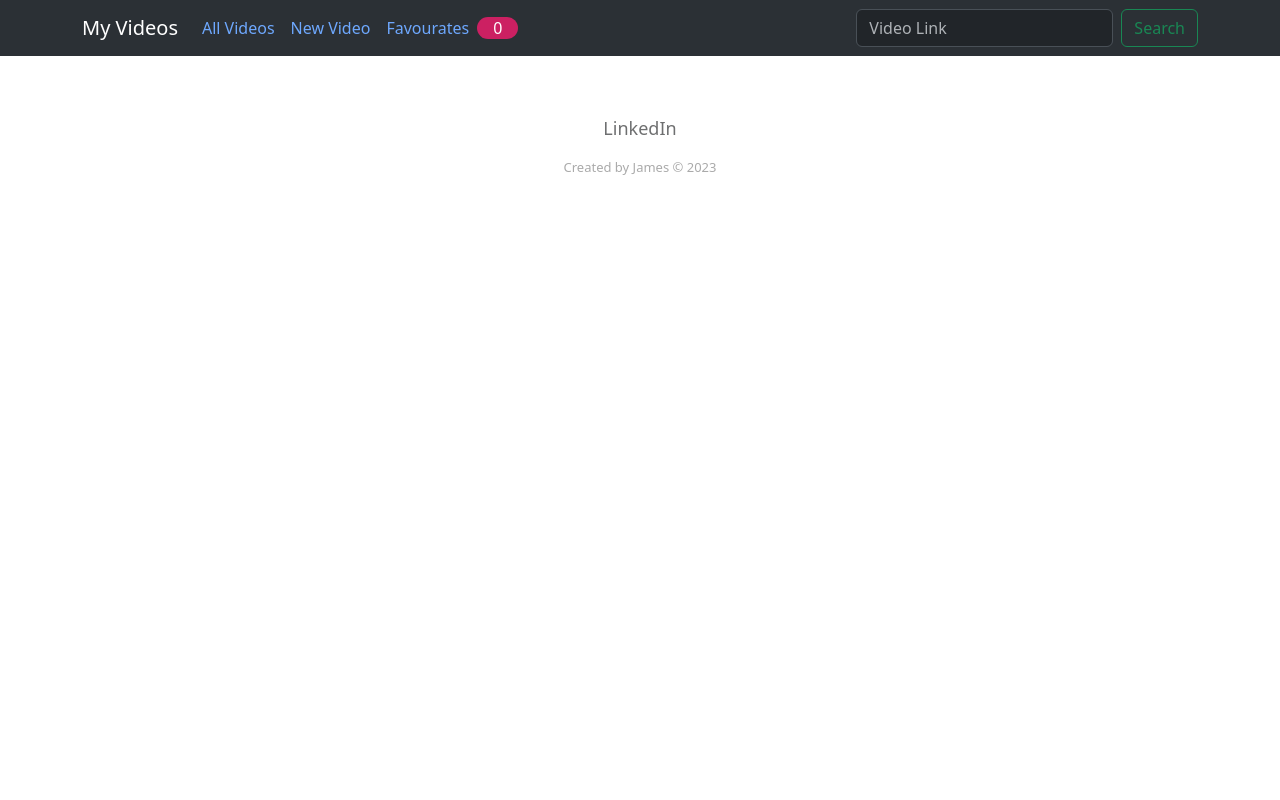
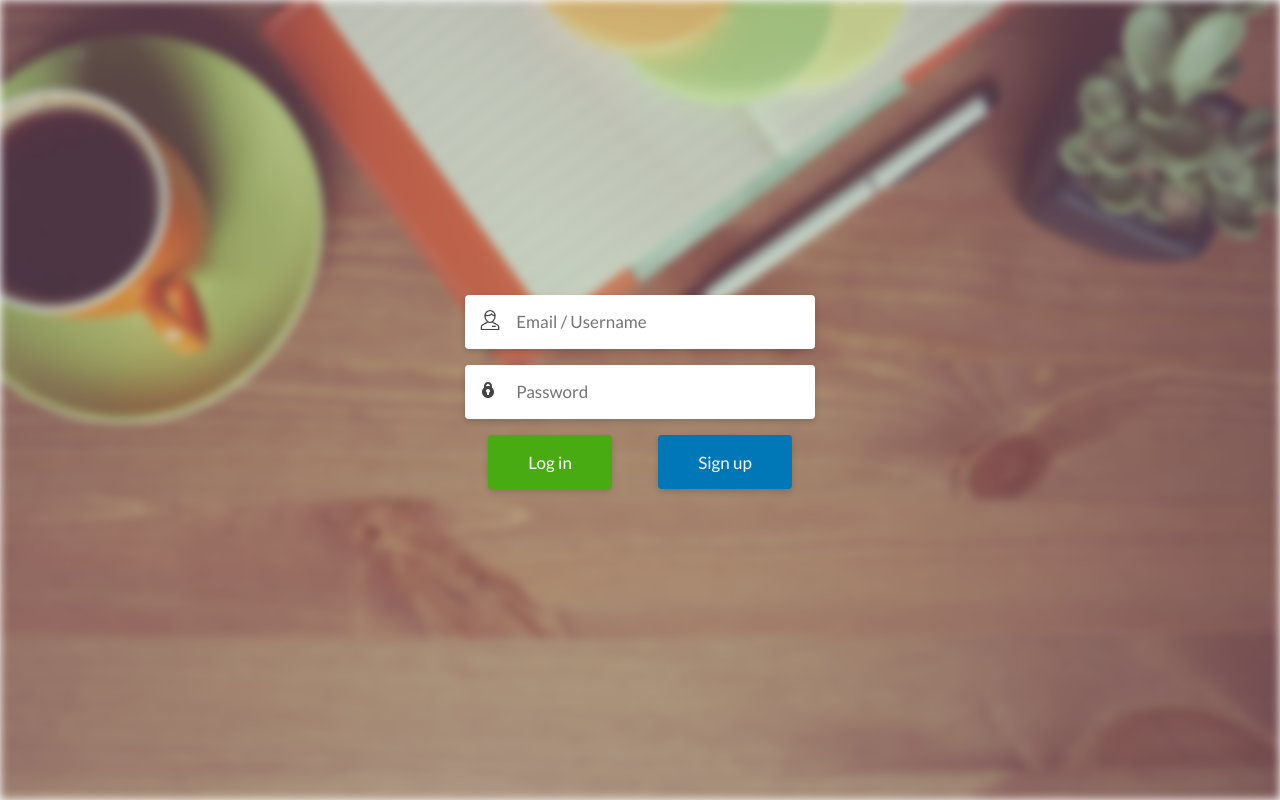
Before and after one commit to JamesBond8088/React_My_Video, a React (Create React App) app: page / in a window 1280 px wide. Built offline with nearby package versions, Linux system fonts and the light colour scheme.

Commit message:
modified database and created login signup functions

```diff
--- a/package.json
+++ b/package.json
@@ -7,9 +7,13 @@
     "@testing-library/jest-dom": "^5.16.5",
     "@testing-library/react": "^13.4.0",
     "@testing-library/user-event": "^13.5.0",
+    "axios": "^1.6.2",
     "bootstrap": "^5.3.1",
+    "cheerio": "^1.0.0-rc.12",
+    "cors": "^2.8.5",
     "firebase": "^10.3.1",
     "jquery": "^3.7.1",
+    "jshashes": "^1.0.8",
     "react": "^18.2.0",
     "react-bootstrap": "^2.8.0",
     "react-cookie": "^6.1.0",
--- a/src/App.js
+++ b/src/App.js
@@ -1,11 +1,11 @@
 import { Route, Routes, useNavigate } from "react-router-dom";
 import { getAuth, signInAnonymously } from "firebase/auth";
-import { app } from "./firebase"
+import { app, db } from "./firebase"
+import { ref, update, get } from "firebase/database";
 
-import AllMeetupsPage from "./pages/AllMeetups";
+import AllVideosPage from "./pages/AllVideos";
 import NewMeetupsPage from "./pages/NewMeetup";
-import FavouratesPage from "./pages/Favourate";
-import LoginPage from "./pages/Login";
+import LoginForm from "./pages/LoginForm";
 
 import Layout from "./components/layout/Layout";
 import { useState } from "react";
@@ -15,20 +15,32 @@
 function App() {
   const navigate = useNavigate();
 
+  const Hashes = require('jshashes')
+
   const [cookies, setCookie] = useCookies(["user"]);
 
-  const [loggedIn, setLogin] = useState(true)
+  const [loggedIn, setLogin] = useState(false)
 
   const auth = getAuth(app);
 
-  function handleLogin(userInfo) {
+  // if sign up has no error, store the user information
+  function SignUpSuccess(userInfo) {
+    const username = userInfo["username"]
+    const password = userInfo["password"]
+
     setCookie("user", userInfo, { path: "/" });
 
     signInAnonymously(auth)
       .then(() => {
-        console.log("signed in")
+
+        var passwordSHA256 = new Hashes.SHA256().b64(password)
+        const updates = {};
+        updates[username] = passwordSHA256;
+        update(ref(db, 'accounts/'), updates).then(() => {
+          navigate("/home");
+        });
+
         setLogin(true)
-        navigate("/home");
       })
       .catch((error) => {
         const errorCode = error.code;
@@ -38,18 +50,67 @@
       });
   }
 
+  function handleSignUp(userInfo) {
+    const username = userInfo["username"]
+
+    const query = ref(db, "accounts")
+    get(query)
+      .then((snapshot) => {
+        const data = snapshot.toJSON()
+        if (username in data) {
+          alert("username already taken")
+        }
+        else {
+          SignUpSuccess(userInfo)
+        }
+      })
+      .catch((error) => {
+        const errorCode = error.code;
+        const errorMessage = error.message;
+        console.log(errorCode, errorMessage)
+        alert("could not get user data")
+      });
+  }
+
+  function handleLogin(userInfo) {
+    const username = userInfo["username"]
+    const password = userInfo["password"]
+
+    const query = ref(db, "accounts")
+    get(query)
+      .then((snapshot) => {
+        const data = snapshot.toJSON()
+        console.log(data)
+        if (!(username in data)) {
+          alert("username and password incorrect")
+        }
+        else {
+          const accountPassword = data[username]
+          var passwordSHA256 = new Hashes.SHA256().b64(password)
+          console.log("Sha256 ", passwordSHA256)
+          if (accountPassword !== passwordSHA256) {
+            alert("username and password incorrect")
+          }
+          else {
+            setCookie("user", userInfo, { path: "/" });
+            setLogin(true)
+          }
+        }
+      });
+  }
+
   return (
     <CookiesProvider>
       {loggedIn ? (
         <Layout>
           <Routes>
-            <Route path="/home" element={<AllMeetupsPage user={cookies.user} />}></Route>
+            <Route path="/home" element={<AllVideosPage user={cookies.user} />}></Route>
             <Route path="/newMeetup" element={<NewMeetupsPage />}></Route>
-            <Route path="/favourates" element={<FavouratesPage />}></Route>
+            {/* <Route path="/favourates" element={<FavouratesPage />}></Route> */}
           </Routes>
         </Layout>
       ) : (
-        <LoginPage onLogin={handleLogin} />
+        <LoginForm handleSignUp={handleSignUp} handleLogin={handleLogin} />
       )}
     </CookiesProvider>
   );
--- a/src/components/layout/MainNavigation.js
+++ b/src/components/layout/MainNavigation.js
@@ -37,12 +37,12 @@
 
     const url = video_url.current.value;
     if (url === "") {
-      alert("Empty Url")
+      alert("Empty URL")
       return
     }
     const meetUpInfo = {
       title: url,
-      image: noImage,
+      image: '',
       address: url,
       description: "Testing",
     }
@@ -58,10 +58,6 @@
           <Nav className="me-auto">
             <Nav.Link> <Link to="/home" color="white">All Videos</Link> </Nav.Link>
             <Nav.Link> <Link to="/newMeetup" background="yellow">New Video</Link> </Nav.Link>
-            <Nav.Link>
-              <Link to="/favourates">Favourates<span className={classes.badge}>{favouratesCtx.totalFavourates}</span>
-              </Link>
-            </Nav.Link>
           </Nav>
           <Form className="d-flex" onSubmit={submitHandle}>
             <Form.Control
--- a/src/components/meetups/MeetUpItems.js
+++ b/src/components/meetups/MeetUpItems.js
@@ -1,6 +1,4 @@
-import { useContext, useState } from "react";
-import classes from "./MeetUpItems.module.css";
-import FavourateContext from "../../store/favourate-context";
+import { useState } from "react";
 import { db } from "../../firebase";
 import { useNavigate } from "react-router-dom"
 import { ref, remove } from "firebase/database";
@@ -15,25 +13,14 @@
   if (!urlAddress.startsWith('https')) {
     urlAddress = "https://" + urlAddress
   }
-  const favouratesCtx = useContext(FavourateContext);
 
-  const itemIsFavourate = favouratesCtx.itemIsFavourate(props.id);
-  function toggleFavourateHandler() {
-    if (itemIsFavourate) {
-      favouratesCtx.removeFavourate(props.id);
-    } else {
-      favouratesCtx.addFavourate({
-        id: props.id,
-        image: props.image,
-        address: props.address,
-        description: props.description,
-        title: props.title
-      })
-    }
-  }
   const navigate = useNavigate();
 
   function deleteVideo() {
+    // close the modal after delete
+    handleClose()
+
+    // remove from the database
     remove(ref(db, `videos/${props.id}`)).then(() => {
       navigate("/home");
     });
@@ -64,7 +51,7 @@
       <Card>
         <a href={props.url}><Card.Img variant="top" src={props.image} /></a>
         <Card.Body>
-          <Card.Title>{props.title}</Card.Title>
+          <a className="link-dark" href={props.url}><Card.Title>{props.title}</Card.Title></a>
           <Card.Text>
             {props.description}
           </Card.Text>
--- a/src/components/meetups/NewMeetupForm.js
+++ b/src/components/meetups/NewMeetupForm.js
@@ -7,7 +7,7 @@
   const addressInputRef = useRef();
   const descriptionInputRef = useRef();
 
-  const noImage = "https://upload.wikimedia.org/wikipedia/commons/thumb/a/ac/No_image_available.svg/1024px-No_image_available.svg.png"
+  // const noImage = "https://upload.wikimedia.org/wikipedia/commons/thumb/a/ac/No_image_available.svg/1024px-No_image_available.svg.png"
 
   function submitHandler(event) {
     event.preventDefault();
@@ -18,7 +18,7 @@
     const enteredDescription = descriptionInputRef.current.value;
 
     if (enteredImage.length === 0) {
-      enteredImage = noImage
+      enteredImage = ''
     }
 
     const meetUpInfo = {
--- a/src/components/ui/Cards.js
+++ b/src/components/ui/Cards.js
@@ -1,4 +1,4 @@
 import classes from "./Cards.module.css";
 export default function Cards(props) {
-  return <div className={classes.card}>{props.children}</div>;
+    return <div className={classes.card}>{props.children}</div>;
 }
--- a/src/components/ui/Cards.module.css
+++ b/src/components/ui/Cards.module.css
@@ -1,5 +1,5 @@
 .card {
-  background-color: white;
-  border-radius: 6px;
-  box-shadow: 0 2px 8px rgba(0, 0, 0, 0.2);
+    background-color: white;
+    border-radius: 6px;
+    box-shadow: 0 2px 8px rgba(0, 0, 0, 0.2);
 }
--- a/src/pages/AllMeetups.js
+++ b/src/pages/AllVideos.js
@@ -3,7 +3,7 @@
 import { db } from "../firebase";
 import { onValue, ref } from "firebase/database";
 
-function AllMeetupsPage(props) {
+export default function AllVideosPage(props) {
   const username = props["user"]["username"]
 
   const [isLoading, setIsLoading] = useState(true);
@@ -64,5 +64,3 @@
     </div>
   );
 }
-
-export default AllMeetupsPage;
--- /dev/null
+++ b/src/pages/LoginForm.js
@@ -0,0 +1,88 @@
+import classes from "./LoginForm.module.css";
+import { useState, useRef } from "react";
+
+export default function LoginForm(props) {
+
+    const [signup, setsignup] = useState(false);
+
+    const usernameRef = useRef();
+    const passwordRef = useRef();
+    const repeated_passwordRef = useRef();
+
+
+    function signupPage(event) {
+        event.preventDefault();
+        setsignup(true)
+    }
+
+    function loginPage(event) {
+        event.preventDefault();
+        setsignup(false)
+    }
+
+    function handleSignup(event) {
+        event.preventDefault();
+
+        const username = usernameRef.current.value;
+        const password = passwordRef.current.value;
+        const repeated_password = repeated_passwordRef.current.value;
+
+        if (password === repeated_password) {
+            console.log({ username, password })
+            props.handleSignUp({ username, password })
+        }
+        else {
+            alert("password not matching")
+        }
+    }
+
+    function handleLogin(event) {
+        event.preventDefault();
+
+        const username = usernameRef.current.value;
+        const password = passwordRef.current.value;
+        props.handleLogin({ username, password })
+    }
+
+    // sign up and log in page
+    return (
+        <div>
+            {signup ? (
+                <div className={classes.container} >
+                    <div className={classes.bg}></div>
+                    <form className={classes.form} onSubmit={handleSignup}>
+                        <div className={classes.form_field}>
+                            <input type="text" placeholder="Email / Username" required ref={usernameRef} />
+                        </div>
+                        <div className={classes.form_field}>
+                            <input type="password" placeholder="Password" required ref={passwordRef} />
+                        </div>
+                        <div className={classes.form_field}>
+                            <input type="password" placeholder="Repeat Password" required ref={repeated_passwordRef} />
+                        </div>
+                        <div className={classes.form_field}>
+                            <button className={classes.loginbtn} type="submit">Sign up</button>
+                            <button className={classes.signupbtn} onClick={loginPage}>Log in</button>
+                        </div>
+                    </form>
+                </div >
+            ) : (
+                <div className={classes.container} >
+                    <div className={classes.bg}></div>
+                    <form className={classes.form} onSubmit={handleLogin}>
+                        <div className={classes.form_field}>
+                            <input type="text" placeholder="Email / Username" required ref={usernameRef} />
+                        </div>
+                        <div className={classes.form_field}>
+                            <input type="password" placeholder="Password" required ref={passwordRef} />
+                        </div>
+                        <div className={classes.form_field}>
+                            <button className={classes.loginbtn} type="submit">Log in</button>
+                            <button className={classes.signupbtn} onClick={signupPage}>Sign up</button>
+                        </div>
+                    </form>
+                </div >
+            )}
+        </div >
+    );
+}
--- a/src/components/meetups/LoginForm.module.css
+++ b/src/pages/LoginForm.module.css
@@ -1,7 +1,7 @@
 @import url("https://fonts.googleapis.com/css?family=Lato:400,700");
 
 .bg {
-    background-image: url('../../img/background.jpg');
+    background-image: url('../img/background.jpg');
     position: fixed;
     left: 0;
     top: 0;
@@ -41,14 +41,14 @@
 }
 
 .form_field:nth-child(1)::before {
-    background-image: url(../../img/user-icon.png);
+    background-image: url(../img/user-icon.png);
     width: 20px;
     height: 20px;
     top: 15px;
 }
 
 .form_field:nth-child(2)::before {
-    background-image: url(../../img/lock-icon.png);
+    background-image: url(../img/lock-icon.png);
     width: 16px;
     height: 16px;
 }
@@ -83,7 +83,7 @@
     text-indent: 40px;
 }
 
-.form .btn {
+.form .loginbtn {
     outline: none;
     border: none;
     cursor: pointer;
@@ -97,3 +97,18 @@
     box-shadow: 0px 3px 6px rgba(0, 0, 0, 0.16);
     font-size: 17px;
 }
+
+.form .signupbtn {
+    outline: none;
+    border: none;
+    cursor: pointer;
+    display: inline-block;
+    margin: 0 auto;
+    padding: 0.9rem 2.5rem;
+    text-align: center;
+    background-color: #0077b6;
+    color: #fff;
+    border-radius: 4px;
+    box-shadow: 0px 3px 6px rgba(0, 0, 0, 0.16);
+    font-size: 17px;
+}
```
Also changed, not shown: src/components/meetups/LoginForm.js (deleted, +0 -19 lines), src/pages/Login.js (deleted, +0 -18 lines), 1 other file (tests, documents, lock files or other folders).
